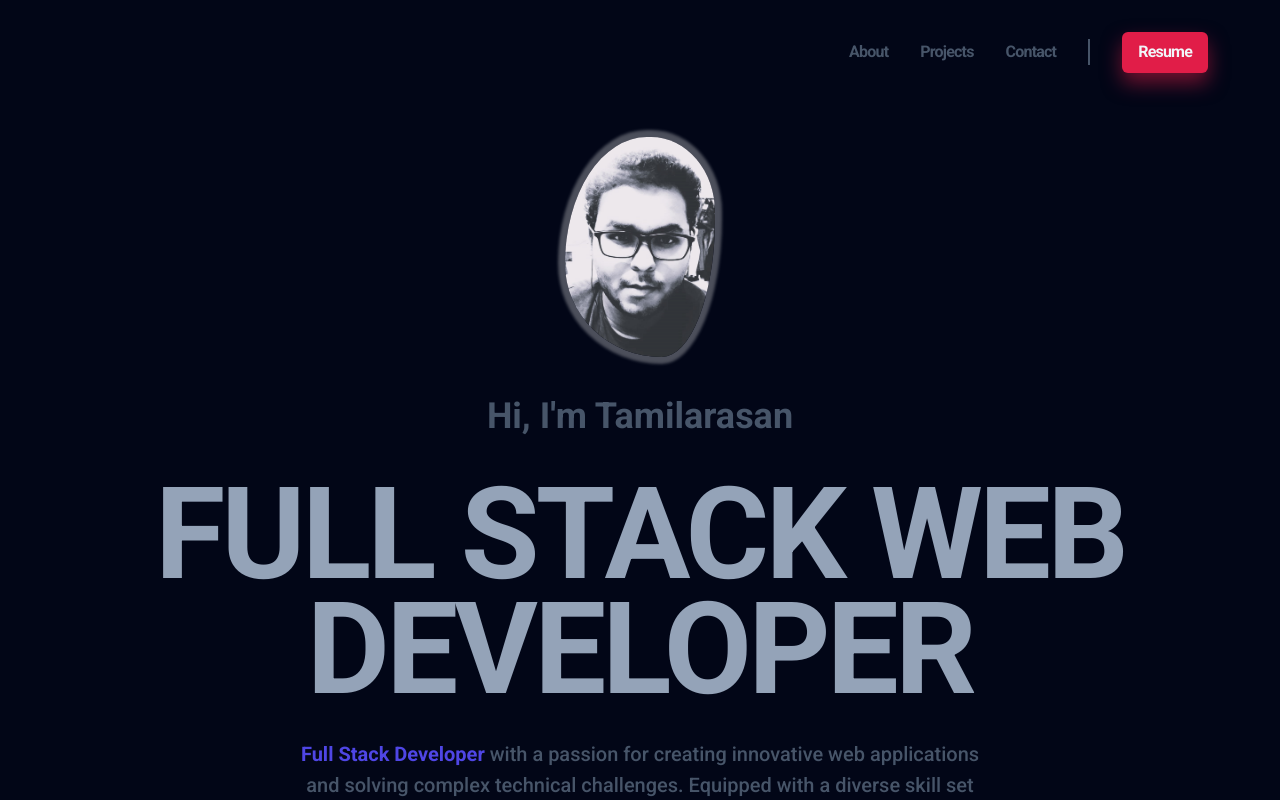
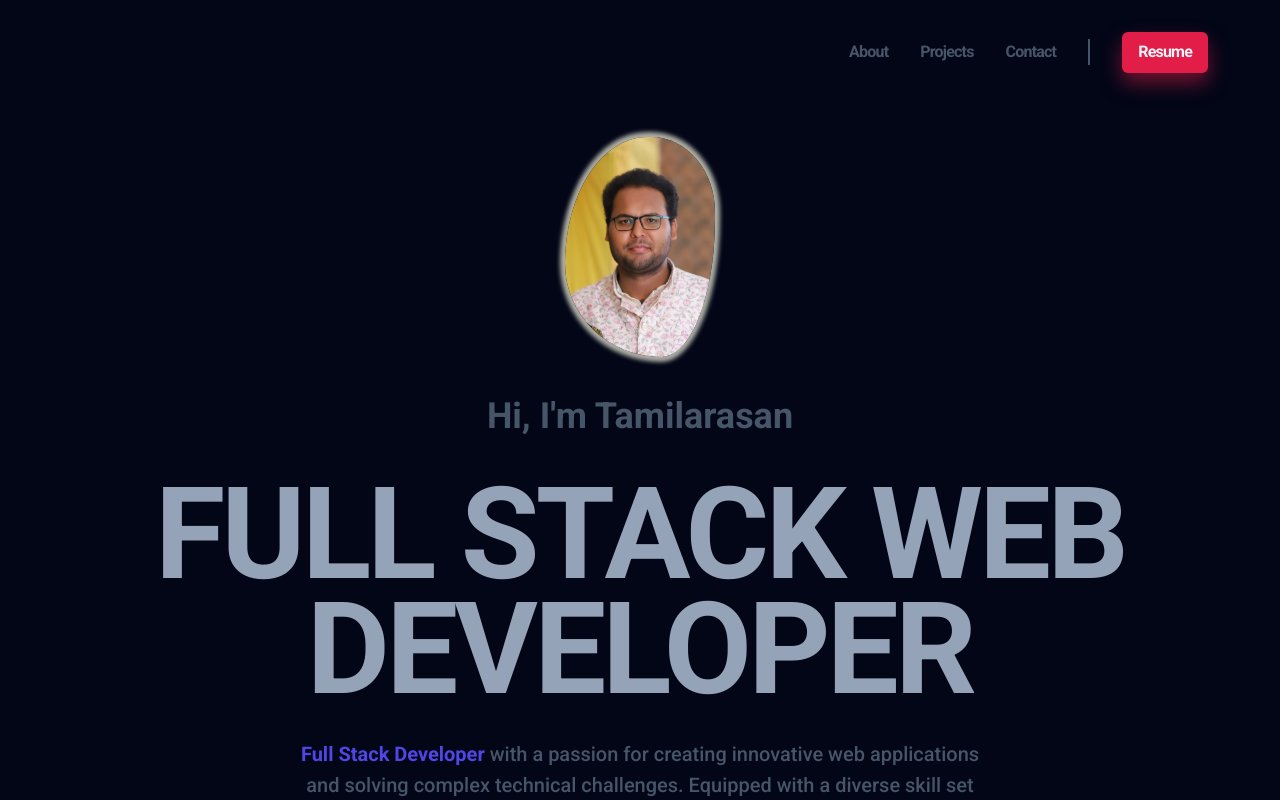
Before and after one commit to Tamizh-1153/portfolio, a React (Create React App) app: page / in a window 1280 px wide. Shown: the top 800 px of the page. Built offline with nearby package versions, Linux system fonts and the light colour scheme.

Commit message:
Image Update

```diff
--- a/src/components/intro/Intro.js
+++ b/src/components/intro/Intro.js
@@ -1,6 +1,6 @@
 import React from "react"
 import "./intro.css"
-import intro_pic from '../../assets/Intro_pic.jpg'
+import intro_pic from "../../assets/IMG_6658.JPG"
 
 const Intro = () => {
   return (
--- a/src/components/intro/intro.css
+++ b/src/components/intro/intro.css
@@ -11,7 +11,7 @@
 .intro_image {
   width: 70px;
   height: 100px;
-  box-shadow: 0 0 3px 7px rgba(248, 248, 248, 0.3)  ;
+  box-shadow: 0 0 4px 5px rgba(227, 227, 209, 0.76)  ;
   animation: profile_pic 5s ease-in-out infinite 1s;
 }
 
@@ -129,3 +129,5 @@
     font-size: var(--size-xl);
   }
 }
+
+/* box-shadow: 0 0 3px 7px rgba(248, 248, 248, 0.3)  ; */
```
Also changed, not shown: src/assets/IMG_6658.JPG (added).
